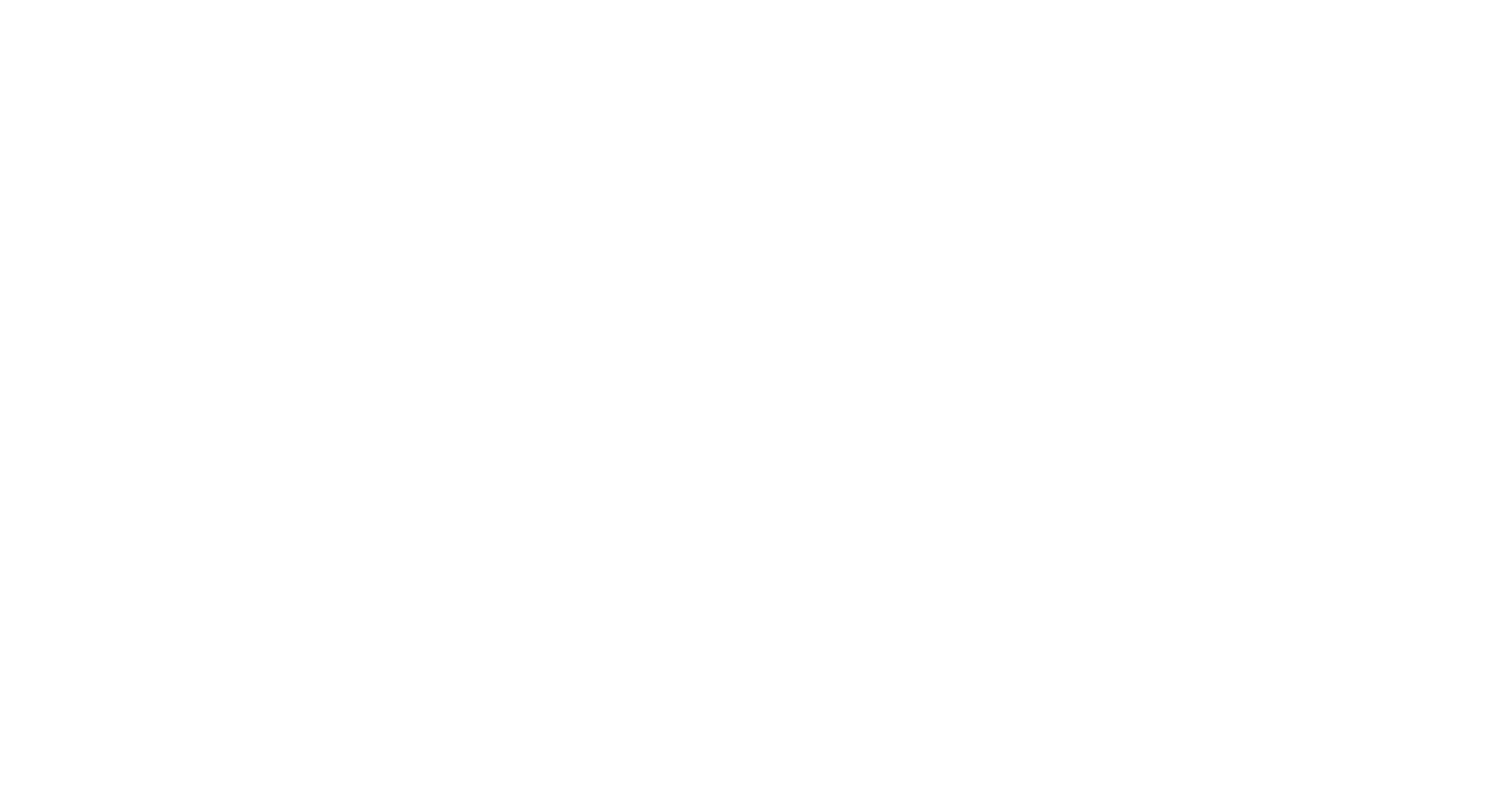
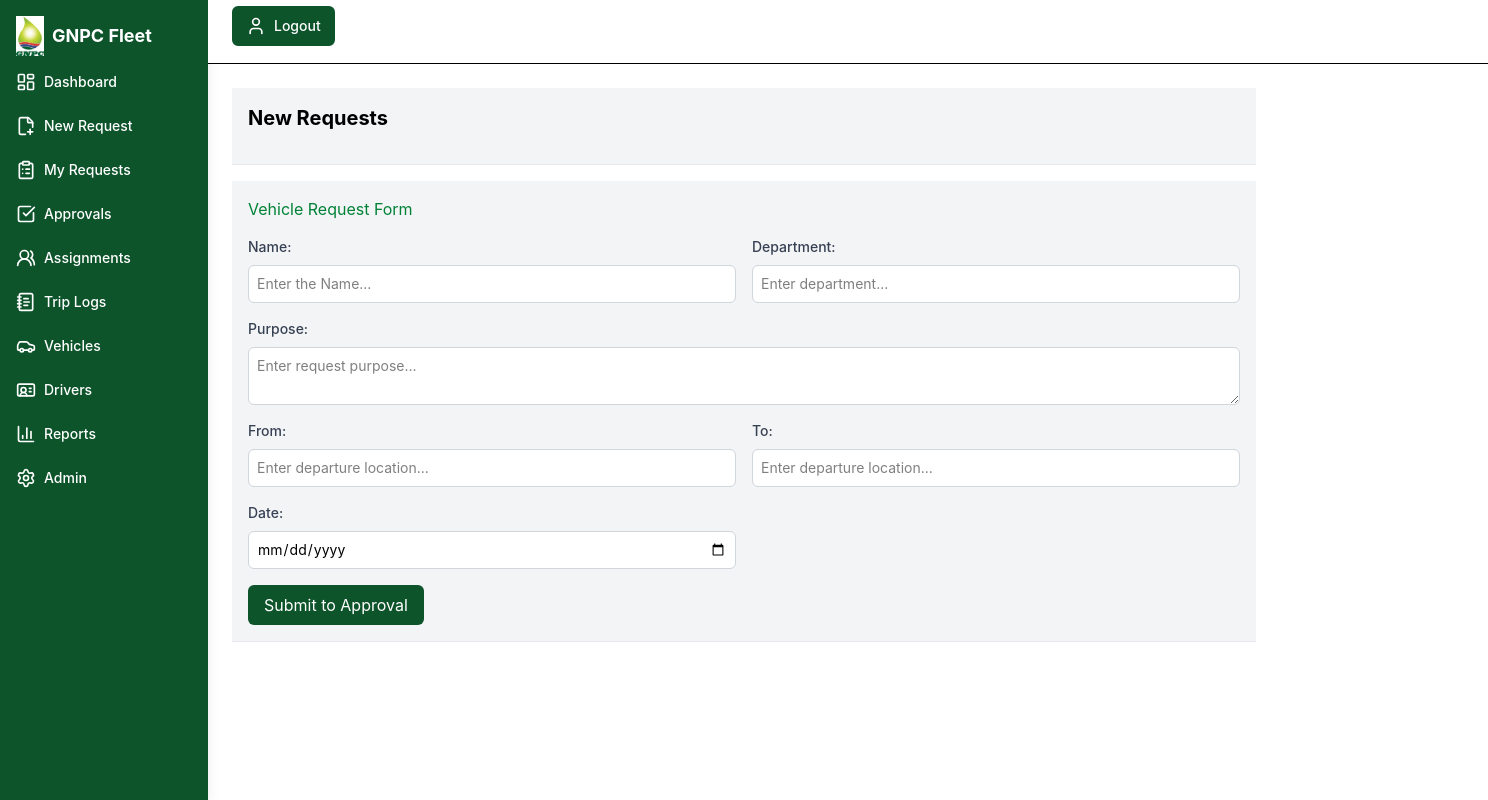
Before and after one commit to ChristineMendy22/Gnpc_fleet_management, a React (Vite) app in the folder client/: page /create-request in a window 1280 px wide. Before the commit this address had no page. Shown: the whole page, 1488 px wide, since content can reach past the window. Built offline with nearby package versions, Linux system fonts and the light colour scheme.

Commit message:
added request form

```diff
--- a/client/src/App.jsx
+++ b/client/src/App.jsx
@@ -2,6 +2,7 @@ import { BrowserRouter as Router, Routes, Route } from 'react-router-dom'
 import Index from './Pages/Index'
 import LoginPage from './Pages/LoginPage'
 import MyRequests from './Pages/MyRequests'
+import NewRequests from './Pages/CreateRequest'
 
 function App() {
 
@@ -12,6 +13,7 @@ function App() {
         <Route path="/" element={<Index />} />
         <Route path="/login" element={<LoginPage />} />
         <Route path='/request-vehicle' element={<MyRequests/>}/>
+        <Route path='/create-request' element={<NewRequests/>}/>
       </Routes>
     </Router>
   )
--- /dev/null
+++ b/client/src/Pages/CreateRequest.jsx
@@ -0,0 +1,15 @@
+import React from 'react'
+import AppLayout from "../layout/AppLayout";
+import RequestForm from '../components/RequestForm';
+
+const NewRequests = () => {
+  return (
+    <AppLayout title="New Requests">
+      <div className="p-4 bg-gray-100 border-b border-gray-200 my-4">
+        <RequestForm />
+      </div>
+    </AppLayout>
+  )
+}
+
+export default NewRequests
--- a/client/src/Pages/MyRequests.jsx
+++ b/client/src/Pages/MyRequests.jsx
@@ -1,24 +1,11 @@
 import { useState, useMemo } from "react";
 import {
-  LayoutDashboard,
-  FilePlus2,
-  ClipboardList,
-  CheckSquare,
-  Users2,
-  NotebookText,
-  Car,
-  IdCard,
-  BarChart3,
-  Settings,
   Plus,
 } from "lucide-react";
 import AppLayout from "../layout/AppLayout";
+import { useNavigate } from "react-router-dom";
 
 // Data
-
-
-
-
 
 const STATUSES = [
   "All",
@@ -40,15 +27,16 @@ const STATUS_STYLES = {
 };
 
 const REQUESTS = [
-  { date: "02 Jun", From: "Head office", To: "Brikama", purpose: "Cartridge delivery", status: "Completed" },
-  { date: "06 Jun", From: "Head office", To: "Banjul Station", purpose: "Printer and cartridge delivery", status: "Completed" },
-  { date: "12 Jun", From: "Home", To: "Basse", purpose: "Trip to delivery a cartridge", status: "Approved" },
-  { date: "20 Jun", From: "Head office", To: "Senegambia", purpose: "Conference", status: "Rejected" },
-  { date: "22 Jun", From: "Home", To: "Sanyang", purpose: "Equipment Delivery", status: "Draft" },
+  { date: "02 Jun 2026", From: "Head office", To: "Brikama", purpose: "Cartridge delivery", status: "Completed" },
+  { date: "06 Jun 2026", From: "Head office", To: "Banjul Station", purpose: "Printer and cartridge delivery", status: "Completed" },
+  { date: "12 Jun 2026", From: "Home", To: "Basse", purpose: "Trip to delivery a cartridge", status: "Approved" },
+  { date: "20 Jun 2026", From: "Head office", To: "Senegambia", purpose: "Conference", status: "Rejected" },
+  { date: "22 Jun 2026", From: "Home", To: "Sanyang", purpose: "Equipment Delivery", status: "Draft" },
 ];
 
 
 const MyRequests = () => {
+  const navigate = useNavigate();
   return (
     <div>
       <AppLayout title="My Requests">
@@ -79,7 +67,7 @@ const MyRequests = () => {
               </div>
             </div>
 
-            <button className="bg-green-900 text-white px-4 py-2 rounded-md flex items-center gap-2 hover:bg-green-700">
+            <button onClick={() => navigate('/create-request')} className="bg-green-900 text-white px-4 py-2 rounded-md flex items-center gap-2 hover:bg-green-700">
               <Plus /> Add Request
             </button>
           </div>
--- /dev/null
+++ b/client/src/components/RequestApproval.jsx
@@ -0,0 +1,12 @@
+import React from 'react'
+import AppLayout from "../layout/AppLayout";
+
+const RequestApproval = () => {
+  return (
+    <AppLayout>
+      <div>Approval</div>
+    </AppLayout>
+  )
+}
+
+export default RequestApproval
--- /dev/null
+++ b/client/src/components/RequestForm.jsx
@@ -0,0 +1,64 @@
+import React from 'react'
+
+const RequestForm = () => {
+  return (
+    <form action="" className="space-y-4">
+        <h2 className='text-green-700'>Vehicle Request Form</h2>
+        <div className="grid grid-cols-2 gap-4">
+            <div className='flex flex-col gap-2'>
+                <label htmlFor="Name" className="text-sm font-medium text-gray-700">Name:</label>
+                <input
+                    id="name"
+                    className="w-full bg-white border border-gray-300 p-2 rounded-md text-sm focus:outline-none focus:ring-2 focus:ring-green-500 focus:border-green-500"
+                    placeholder="Enter the Name..."
+                />
+            </div>
+             <div className='flex flex-col gap-2'>
+                <label htmlFor="department" className="text-sm font-medium text-gray-700">Department:</label>
+                <input
+                    id="department"
+                    className="w-full bg-white border border-gray-300 p-2 rounded-md text-sm focus:outline-none focus:ring-2 focus:ring-green-500 focus:border-green-500"
+                    placeholder="Enter department..."
+                />
+            </div>
+            <div className='flex flex-col col-span-2 gap-2'>
+
+                <label htmlFor="purpose" className="text-sm font-medium text-gray-700">Purpose:</label>
+                <textarea
+                    id="purpose"
+                    className="w-full bg-white border border-gray-300 p-2 rounded-md text-sm focus:outline-none focus:ring-2 focus:ring-green-500 focus:border-green-500"
+                    placeholder="Enter request purpose..."
+                />
+            </div>
+            <div className='flex flex-col gap-2'>
+                <label htmlFor="from" className="text-sm font-medium text-gray-700">From:</label>
+                <input
+                    id="from"
+                    className="w-full bg-white border border-gray-300 p-2 rounded-md text-sm focus:outline-none focus:ring-2 focus:ring-green-500 focus:border-green-500"
+                    placeholder="Enter departure location..."
+                />
+            </div>
+            <div className='flex flex-col gap-2'>
+                <label htmlFor="to" className="text-sm font-medium text-gray-700">To:</label>
+                <input
+                    id="to"
+                    className="w-full bg-white border border-gray-300 p-2 rounded-md text-sm focus:outline-none focus:ring-2 focus:ring-green-500 focus:border-green-500"
+                    placeholder="Enter departure location..."
+                />
+            </div>
+            <div className='flex flex-col gap-2'>
+                <label htmlFor="date" className="text-sm font-medium text-gray-700">Date:</label>
+                <input
+                    id="date"
+                    type='date'
+                    className="w-full bg-white border border-gray-300 p-2 rounded-md text-sm focus:outline-none focus:ring-2 focus:ring-green-500 focus:border-green-500"
+                    placeholder="Enter Date..."
+                />
+            </div>
+        </div>
+        <button onClick={() => { alert('Request Submitted!') }} className="bg-green-900 text-white px-4 py-2 rounded-md flex items-center gap-2 hover:bg-green-700">Submit to Approval</button>
+    </form>
+  )
+}
+
+export default RequestForm
--- a/client/src/components/Sidebar.jsx
+++ b/client/src/components/Sidebar.jsx
@@ -3,10 +3,10 @@ import { Link } from "react-router-dom";
 import logo from "../assets/Images/GNPClogo.webp";
 const Sidebar = () => {
     const NAV_ITEMS = [
-        { label: "Dashboard", icon: LayoutDashboard },
-        { label: "New Request", icon: FilePlus2 },
-        { label: "My Requests", icon: ClipboardList, active: true },
-        { label: "Approvals", icon: CheckSquare },
+        { label: "Dashboard", icon: LayoutDashboard, url: "/dashboard"},
+        { label: "New Request", icon: FilePlus2,  url: "/create-request"},
+        { label: "My Requests", icon: ClipboardList, active: true, url:"/request-vehicle" },
+        { label: "Approvals", icon: CheckSquare, url: "/approvals"},
         { label: "Assignments", icon: Users2 },
         { label: "Trip Logs", icon: NotebookText },
         { label: "Vehicles", icon: Car },
@@ -24,7 +24,7 @@ const Sidebar = () => {
             <ul className="space-y-4">
                 {NAV_ITEMS.map((item, index) => (
                     <li key={index} className="mb-6">
-                        <Link to={item.path || ""} className="flex items-center gap-2 text-white hover:text-gray-300">
+                        <Link to={item.url || ""} className="flex items-center gap-2 text-white hover:text-gray-300">
                             <item.icon className="h-5 w-5" />
                             <span className="text-sm font-medium">{item.label}</span>
                         </Link>
--- /dev/null
+++ b/client/src/components/SidebarNav.jsx
@@ -0,0 +1,24 @@
+import { User } from "lucide-react"
+import { Link } from "react-router-dom"
+
+const SidebarNav = () => {
+  return (
+    <div className="bg-white border-b h-16 w-full left-52 absolute z-100">
+        <div className="flex items-center space-between">
+            {/* Navigation Links */}
+            <div className="hidden sm:ml-6 sm:block">
+                <div className="relative flex items-center space-x-4">
+
+
+                    <button className="absolute top-1.5 -right-[100] flex items-center gap-2 border-2 border-green-900 bg-green-900 text-white hover:bg-green-700 px-3 py-2 rounded-md text-sm font-medium">
+                        <User className="h-5 w-5" /> Logout
+                    </button>
+
+                </div>
+            </div>
+        </div>
+    </div>
+  )
+}
+
+export default SidebarNav
--- a/client/src/layout/AppLayout.jsx
+++ b/client/src/layout/AppLayout.jsx
@@ -1,12 +1,14 @@
 import Sidebar from "../components/Sidebar"
+import SidebarNav from "../components/SidebarNav"
 
 
 const AppLayout = ({title, children}) => {
   return (
     <div className="flex min-h-screen">
         <Sidebar />
+        <SidebarNav />
 
-        <div className="flex-1 p-6">
+        <div className="flex-1 mt-16 p-6">
             <div className="p-4 bg-gray-100 border-b border-gray-200 sticky top-0 z-50">
                 <h1 className="text-xl font-bold mb-4">{title}</h1>
             </div>
```
